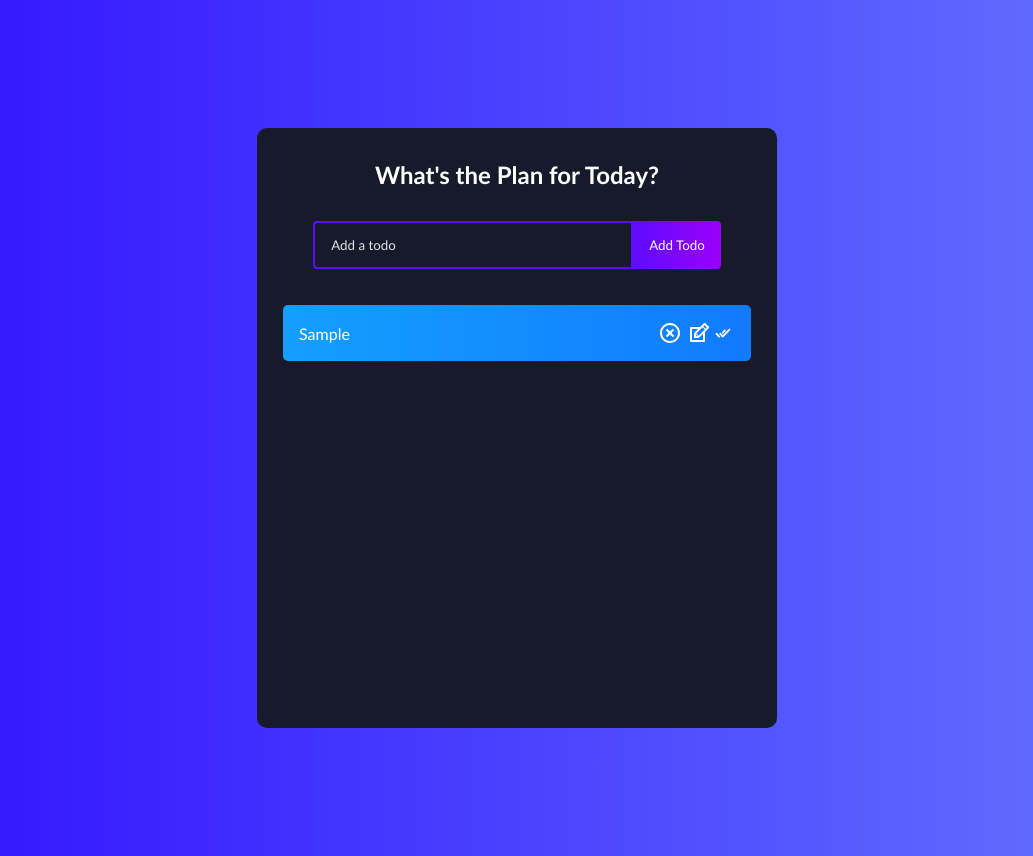
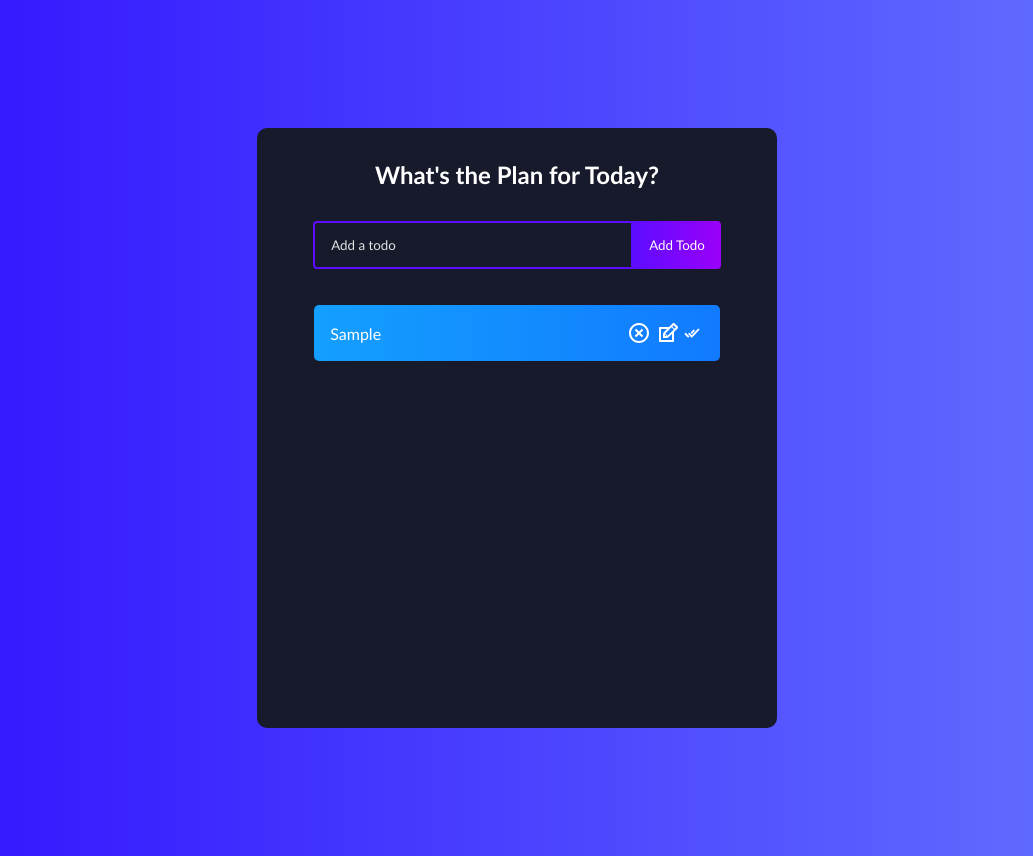
Before and after one commit to trisha-cmd/ReactCRUD-Project, a React (Create React App) app: page / in a window 1280 px wide. Both pictures are taken after typing "Sample" into the empty fields and a click on the button "Add Todo". Shown: the whole page, without its empty margins (123-1156 px from the left). Built offline with nearby package versions, Linux system fonts and the light colour scheme; the HTML template or start-up script is replaced by a standard one.

Commit message:
All changes are Done

```diff
--- a/src/App.css
+++ b/src/App.css
@@ -103,7 +103,7 @@ h1 {
 
   padding: 16px;
   border-radius: 5px;
-  width: 90%;
+  width: 78%;
 }
 
 .todo-row:nth-child(4n + 1) {
```
